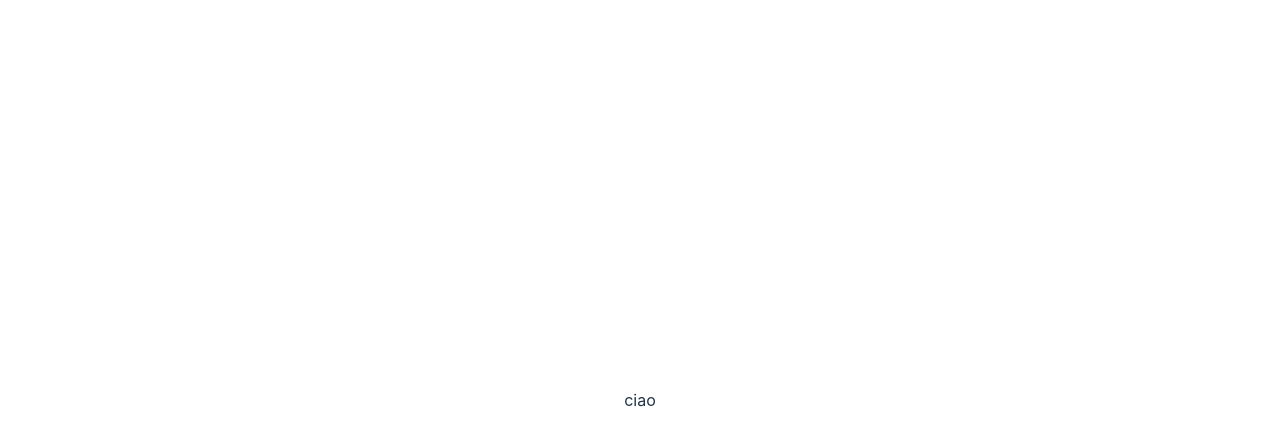
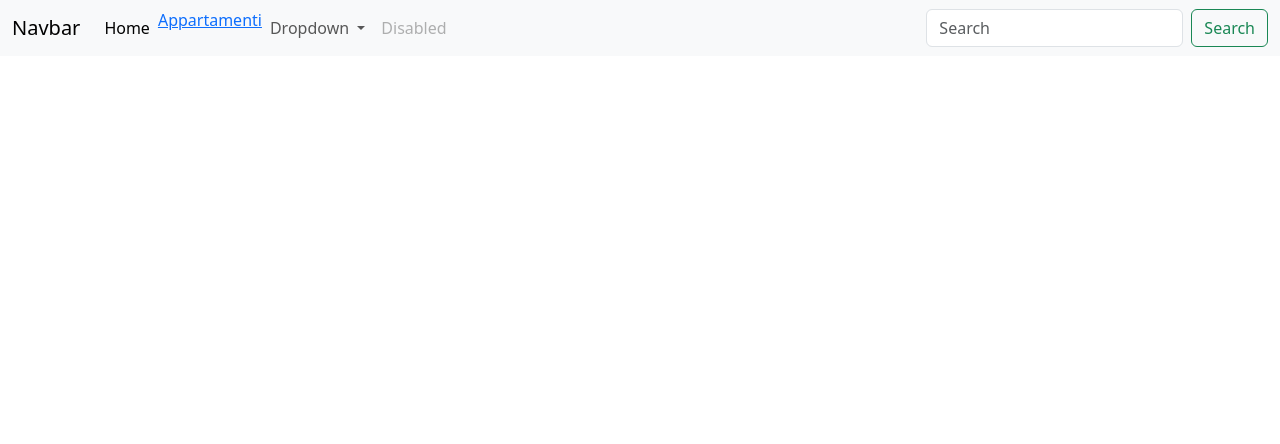
Before and after one commit to StefanoM98/vite-bool-bnb, a Vue app: page /apartments in a window 1280 px wide. Shown: the top 444 px of the page. Built offline with nearby package versions, Linux system fonts and the light colour scheme; no server answers.

Commit message:
pre-layout and axios call test

```diff
--- a/package.json
+++ b/package.json
@@ -9,11 +9,12 @@
     "preview": "vite preview"
   },
   "dependencies": {
+    "@fortawesome/vue-fontawesome": "^3.0.3",
     "axios": "^1.4.0",
     "bootstrap": "^5.3.0",
     "sass": "^1.63.6",
     "vue": "^3.2.47",
-    "vue-router": "^4.2.2"
+    "vue-router": "^4.2.4"
   },
   "devDependencies": {
     "@vitejs/plugin-vue": "^4.1.0",
--- a/src/App.vue
+++ b/src/App.vue
@@ -1,9 +1,35 @@
+<script>
+import { store } from "./store.js";
+import axios from "axios";
+import AppHeader from "./components/Header/AppHeader.vue";
+import AppFooter from "./components/Footer/AppFooter.vue";
+
+export default {
+    data() {
+        return {
+            store
+        }
+    },
+    components: {
+        AppHeader,
+        AppFooter,
+    }
+};
+</script>
+
 <template>
-  <div>ciao</div>
+    <!-- Header -->
+    <AppHeader/>
+
+    <main>
+        <router-view>
+
+        </router-view>
+    </main>
+    <!-- Footer -->
+    <AppFooter/>
 </template>
 
-<script>
-export default {};
-</script>
-
-<style lang="scss" scoped></style>
+<style lang="scss">
+@use "./style/general.scss" as *;
+</style>
--- /dev/null
+++ b/src/components/Footer/AppFooter.vue
@@ -0,0 +1,17 @@
+<script>
+import { store } from "../../store.js";
+
+export default {
+    name: "AppFooter",
+    data() {
+        return {
+            store,
+        }
+    }
+}
+</script>
+
+<template>
+    <footer>sono footer</footer>
+</template>
+<style></style>
--- /dev/null
+++ b/src/components/Header/AppHeader.vue
@@ -0,0 +1,59 @@
+<script>
+import { store } from "../../store.js";
+
+export default {
+    name: "AppHeader",
+    data() {
+        return {
+            store,
+        }
+    }
+}
+</script>
+
+<template>
+    <header class="fixed-top">
+        <nav class="navbar navbar-expand-lg bg-light">
+            <div class="container-fluid">
+                <a class="navbar-brand" href="#">Navbar</a>
+                <button class="navbar-toggler" type="button" data-bs-toggle="collapse" data-bs-target="#navbarSupportedContent" aria-controls="navbarSupportedContent" aria-expanded="false" aria-label="Toggle navigation">
+                <span class="navbar-toggler-icon"></span>
+                </button>
+                <div class="collapse navbar-collapse" id="navbarSupportedContent">
+                <ul class="navbar-nav me-auto mb-2 mb-lg-0">
+                    <li class="nav-item">
+                        <a class="nav-link active" aria-current="page" href="#">Home</a>
+                    </li>
+                    <li class="nav-item">
+                        <router-link :to="{name: 'AllApartments'}">
+                            Appartamenti
+                        </router-link>
+                    </li>
+                    <li class="nav-item dropdown">
+                    <a class="nav-link dropdown-toggle" href="#" role="button" data-bs-toggle="dropdown" aria-expanded="false">
+                        Dropdown
+                    </a>
+                    <ul class="dropdown-menu">
+                        <li><a class="dropdown-item" href="#">Action</a></li>
+                        <li><a class="dropdown-item" href="#">Another action</a></li>
+                        <li><hr class="dropdown-divider"></li>
+                        <li><a class="dropdown-item" href="#">Something else here</a></li>
+                    </ul>
+                    </li>
+                    <li class="nav-item">
+                    <a class="nav-link disabled">Disabled</a>
+                    </li>
+                </ul>
+                <form class="d-flex" role="search">
+                    <input class="form-control me-2" type="search" placeholder="Search" aria-label="Search">
+                    <button class="btn btn-outline-success" type="submit">Search</button>
+                </form>
+                </div>
+            </div>
+            </nav>
+    </header>
+</template>
+
+<style lang="scss" scoped>
+
+</style>
--- /dev/null
+++ b/src/components/pages/AllApartments.vue
@@ -0,0 +1,33 @@
+<script>
+import axios from 'axios';
+import { store } from '../../store';
+
+export default {
+    name: "AllApartments",
+    data() {
+        return {
+            store,
+            isLoading: false,
+            apartments: {
+                data: [],
+            },
+        }
+    },
+    methods: {
+        fetchApartments() {
+            this.isLoading = true;
+            axios.get(`${this.store.apiUrl}/apartments`).then((response)  => {
+                this.apartments.data = response;
+                console.log(response.data.results);
+            })
+        }
+    },
+    mounted() {
+        this.fetchApartments();
+    }
+}
+</script>
+
+<template>
+
+</template>
--- /dev/null
+++ b/src/components/pages/HomePage.vue
@@ -0,0 +1,16 @@
+<script>
+    export default {
+        name: "HomePage"
+    }
+</script>
+
+<template>
+    <div>
+
+    </div>
+</template>
+
+
+<style lang="scss" scoped>
+
+</style>
--- a/src/main.js
+++ b/src/main.js
@@ -1,5 +1,6 @@
 import { createApp } from 'vue'
-import './style.css'
+import { router } from './router'
 import App from './App.vue'
 
-createApp(App).mount('#app')
+
+createApp(App).use(router).mount('#app')
--- /dev/null
+++ b/src/router.js
@@ -0,0 +1,29 @@
+import { createRouter, createWebHistory } from "vue-router";
+import HomePage from "./components/pages/HomePage.vue";
+import AllApartments from "./components/pages/AllApartments.vue";
+
+const router = createRouter({
+    history: createWebHistory(),
+    routes: [
+        {
+            path: "/",
+            name: "Home",
+            component: HomePage
+        },
+        {
+            path: "/apartments",
+            name: "AllApartments",
+            component: AllApartments,
+        },
+        {
+            path: "/search",
+            name: "SearchApartments",
+        },
+        {
+            path: "/details/:slug",
+            name: "ApartmentsDetails",
+        },
+
+    ]
+});
+export {router};
--- /dev/null
+++ b/src/store.js
@@ -0,0 +1,6 @@
+import { reactive } from "vue";
+
+export const store = reactive({
+    apiUrl: "http://127.0.0.1:8000/api",
+
+});
--- a/src/style.css
+++ /dev/null
@@ -1,89 +0,0 @@
-:root {
-  font-family: Inter, system-ui, Avenir, Helvetica, Arial, sans-serif;
-  line-height: 1.5;
-  font-weight: 400;
-
-  color-scheme: light dark;
-  color: rgba(255, 255, 255, 0.87);
-  background-color: #242424;
-
-  font-synthesis: none;
-  text-rendering: optimizeLegibility;
-  -webkit-font-smoothing: antialiased;
-  -moz-osx-font-smoothing: grayscale;
-  -webkit-text-size-adjust: 100%;
-}
-
-a {
-  font-weight: 500;
-  color: #646cff;
-  text-decoration: inherit;
-}
-a:hover {
-  color: #535bf2;
-}
-
-a {
-  font-weight: 500;
-  color: #646cff;
-  text-decoration: inherit;
-}
-a:hover {
-  color: #535bf2;
-}
-
-body {
-  margin: 0;
-  display: flex;
-  place-items: center;
-  min-width: 320px;
-  min-height: 100vh;
-}
-
-h1 {
-  font-size: 3.2em;
-  line-height: 1.1;
-}
-
-button {
-  border-radius: 8px;
-  border: 1px solid transparent;
-  padding: 0.6em 1.2em;
-  font-size: 1em;
-  font-weight: 500;
-  font-family: inherit;
-  background-color: #1a1a1a;
-  cursor: pointer;
-  transition: border-color 0.25s;
-}
-button:hover {
-  border-color: #646cff;
-}
-button:focus,
-button:focus-visible {
-  outline: 4px auto -webkit-focus-ring-color;
-}
-
-.card {
-  padding: 2em;
-}
-
-#app {
-  max-width: 1280px;
-  margin: 0 auto;
-  padding: 2rem;
-  text-align: center;
-}
-
-@media (prefers-color-scheme: light) {
-  :root {
-    color: #213547;
-    background-color: #ffffff;
-  }
-  a:hover {
-    color: #747bff;
-  }
-  button {
-    background-color: #f9f9f9;
-  }
-}
--- /dev/null
+++ b/src/style/general.scss
@@ -0,0 +1 @@
+@import "bootstrap/scss/bootstrap.scss";
```
Also changed, not shown: 1 other file (tests, documents, lock files or other folders).
